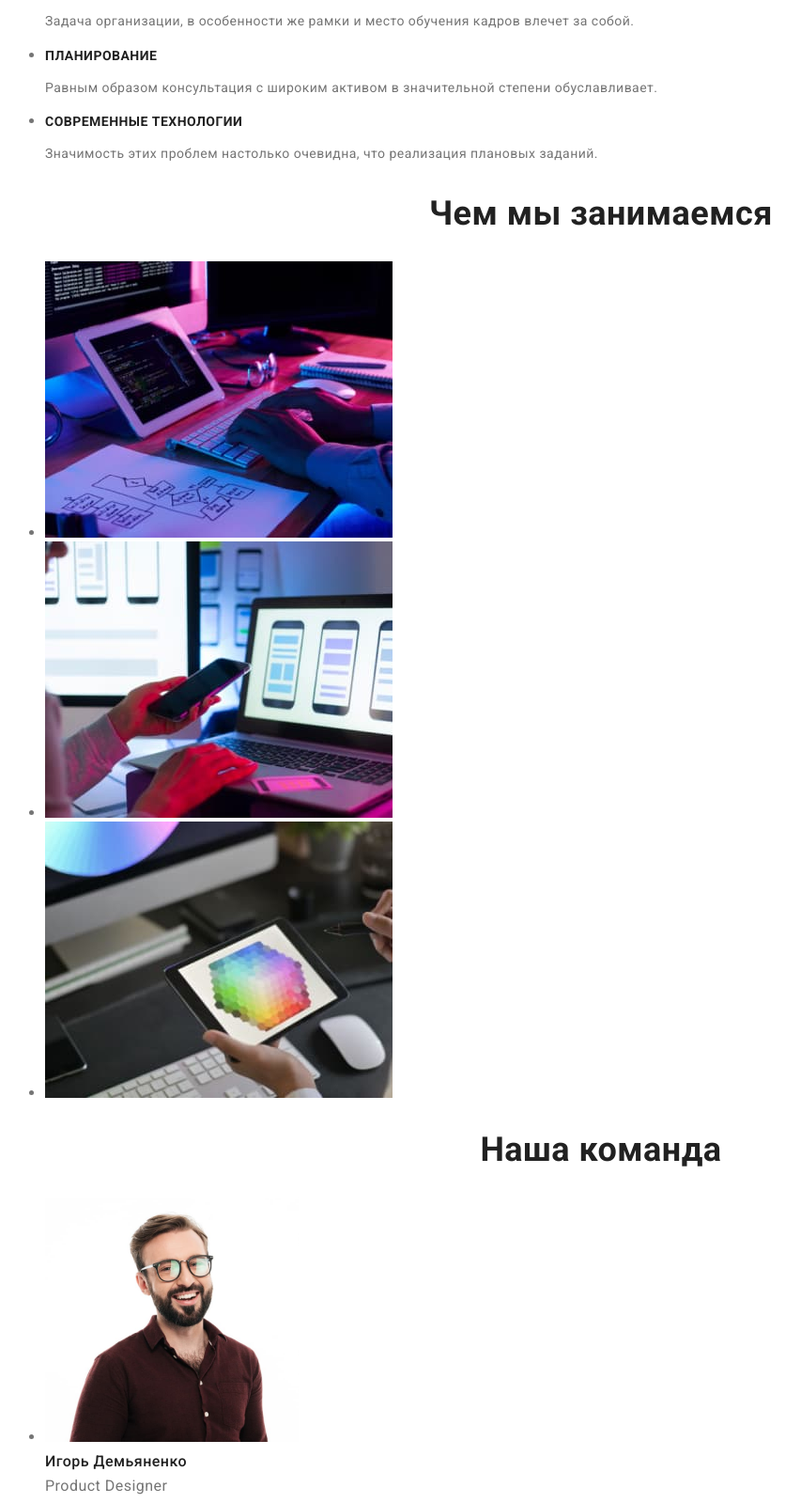
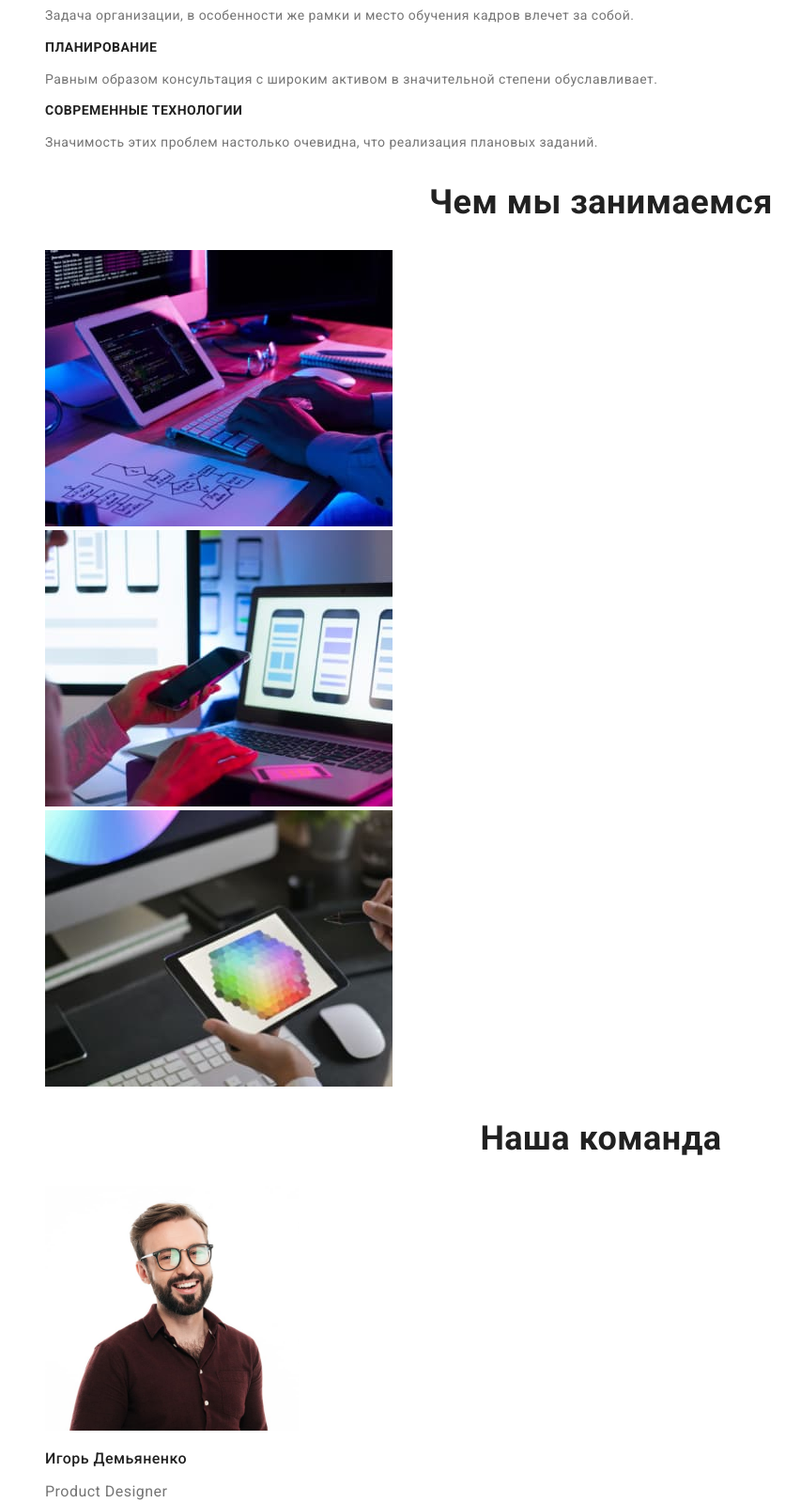
Before and after one commit to Serhii-Pushok/goit-markup-hw-02, a plain HTML site: page index.html in a window 1280 px wide. Shown: the part 590-2189 px from the top of the page at 94% size, without its empty margins (0-853 px from the left). Drawn offline with Linux system fonts and the light colour scheme.

Commit message:
Убирает маркеры

```diff
--- a/css/styles.css
+++ b/css/styles.css
@@ -14,6 +14,10 @@ body {
     letter-spacing: 0.03em;
     color: var(--primary-text-color);
     background-color: var(--white-color);
+}
+
+.list {
+    list-style: none;
 }
 
 /* Header */
@@ -140,7 +144,7 @@ body {
 
 /* Features */
 
-.feature-list .title {
+.features .title {
     font-weight: 700;
     font-size: 14px;
     line-height: 1.14;
@@ -148,21 +152,21 @@ body {
     color: var(--title-text-color);
 }
 
-.feature-list .text {
+.features .text {
     font-size: 14px;
     line-height: 1.71;
 }
 
 /* Team */
 
-.team-list .title {
+.team .title {
     font-weight: 500;
     font-size: 16px;
-    line-height: 1.19px;
+    line-height: 1.19;
     color: var(--title-text-color);
 }
 
-.team-list .text {
+.team .text {
     font-size: 16px;
     line-height: 1.19;
 }
--- a/index.html
+++ b/index.html
@@ -14,13 +14,13 @@
     <header>
         <nav class="header-nav">
             <a href="./index.html" class="header-logo name"><span class="logo-accent">Web</span>Studio</a>
-            <ul class="site-nav">
+            <ul class="site-nav list">
                 <li><a href="#" class="current">Студия</a></li>
                 <li><a href="./portfolio.html">Портфолио</a></li>
                 <li><a href="#">Контакты</a></li>
             </ul>
         </nav>
-        <ul class="header-contacts">
+        <ul class="header-contacts list">
             <li><a href="mailto:info@devstudio.com">info@devstudio.com</a></li>
             <li><a href="tel:+380961111111">+38 096 111 11 11</a></li>
         </ul>
@@ -35,7 +35,7 @@
         </section>
         <section>
             <h2 class="section-title">Наши преимущества</h2>
-            <ul class="feature-list">
+            <ul class="features list">
                 <li>
                     <h3 class="title">Внимание к деталям</h3>
                     <p class="text">Идейные соображения, а также начало повседневной работы по формированию позиции.</p>
@@ -56,7 +56,7 @@
         </section>
         <section>
             <h2 class="section-title">Чем мы занимаемся</h2>
-            <ul>
+            <ul class="list">
                 <li>
                     <img src="./images/img.jpg" alt="Вёрстка веб-страниц" width="370">
                 </li>
@@ -70,7 +70,7 @@
         </section>
         <section>
             <h2 class="section-title">Наша команда</h2>
-            <ul class="team-list">
+            <ul class="team list">
                 <li>
                     <img src="./images/member1.jpg" alt="Игорь Демьяненко" width="270">
                     <h3 class="title">Игорь Демьяненко</h3>
@@ -97,7 +97,7 @@
     <footer class="page-footer">
         <a href="./index.html" class="footer-logo name"><span class="logo-accent">Web</span>Studio</a>
         <address>
-            <ul class="footer-contacts">
+            <ul class="footer-contacts list">
                 <li><a href="https://goo.gl/maps/piqngm7oDQpEDh6u6" target="_blank" rel="noopener nofollow noreferrer" class="address-info">г. Киев, пр-т Леси Украинки, 26</a></li>
                 <li><a href="mailto:info@devstudio.com">info@devstudio.com</a></li>
                 <li><a href="tel:+380961111111">+38 096 111 11 11</a></li>
```
Also changed, not shown: portfolio.html (+5 -5 lines).
